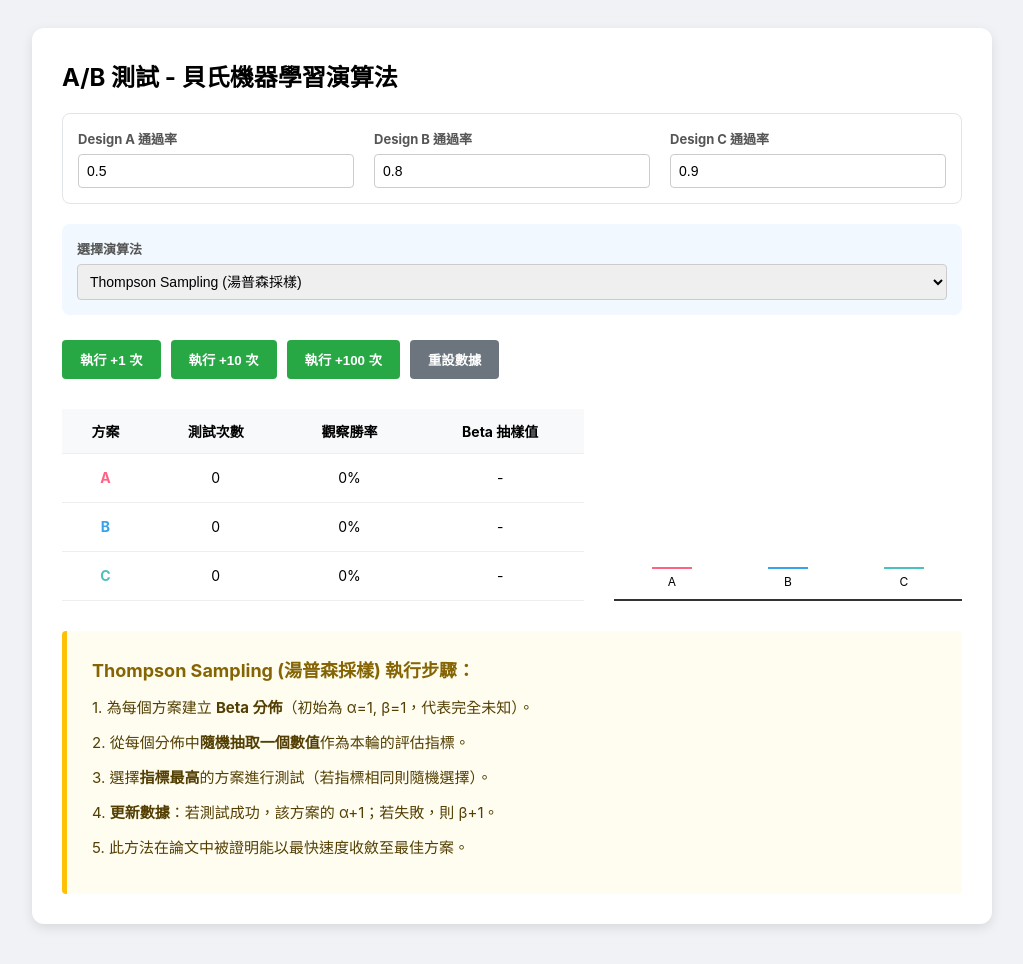
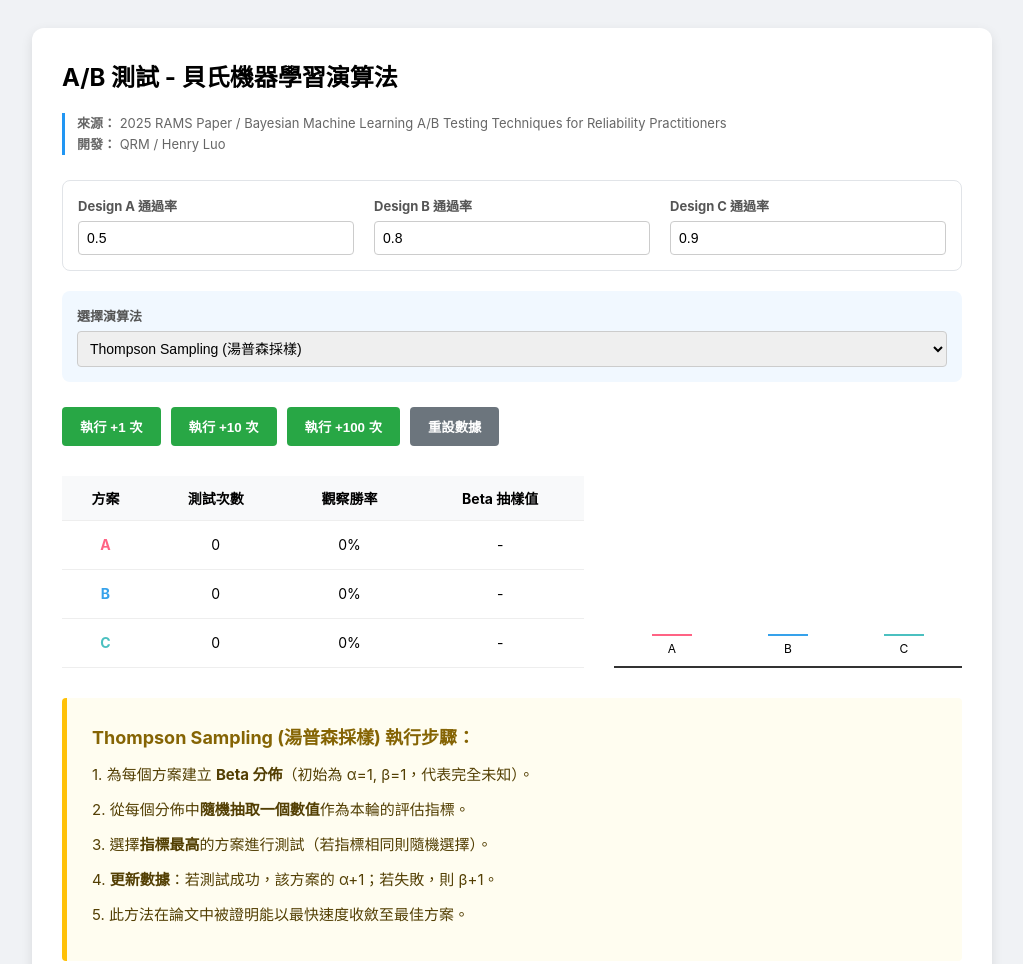
Before and after one commit to inhightw/calculator, a plain HTML site: page Bayesian-ML-algorithms.html in a window 1280 px wide. Shown: the top 964 px of the page, without its empty margins (128-1151 px from the left). Drawn offline with Linux system fonts and the light colour scheme.

Commit message:
Update Bayesian-ML-algorithms.html

```diff
--- a/Bayesian-ML-algorithms.html
+++ b/Bayesian-ML-algorithms.html
@@ -41,6 +41,11 @@
 
 <div class="container">
     <h2 style="margin-top:0">A/B 測試 - 貝氏機器學習演算法</h2>
+
+<div style="font-size: 13px; color: #666; margin-bottom: 25px; padding-left: 12px; border-left: 3px solid #2196f3; line-height: 1.6;">
+    <strong>來源：</strong> 2025 RAMS Paper / Bayesian Machine Learning A/B Testing Techniques for Reliability Practitioners<br>
+    <strong>開發：</strong> QRM / Henry Luo
+</div>
 
     <div class="row-rates">
         <div class="field"><label>Design A 通過率</label><input type="number" id="rate0" value="0.5" step="0.1"></div>
@@ -199,4 +204,5 @@
     resetAll();
 </script>
 </body>
+
 </html>
```
